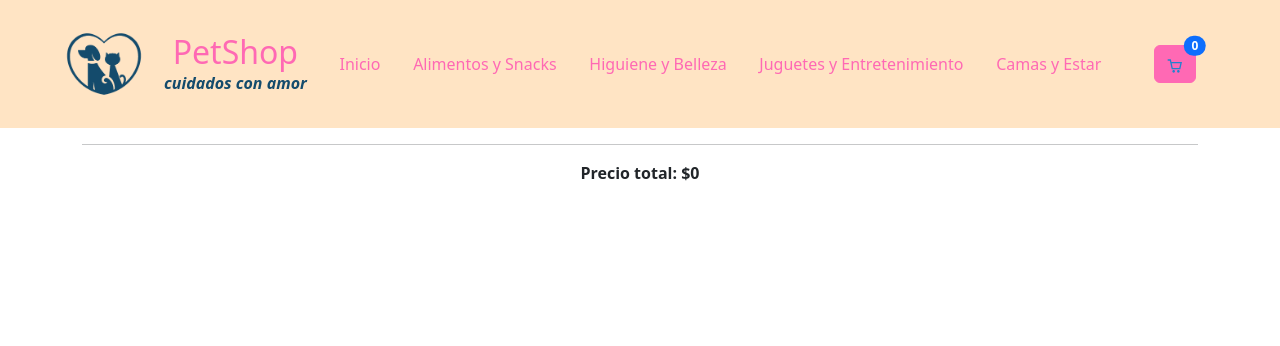
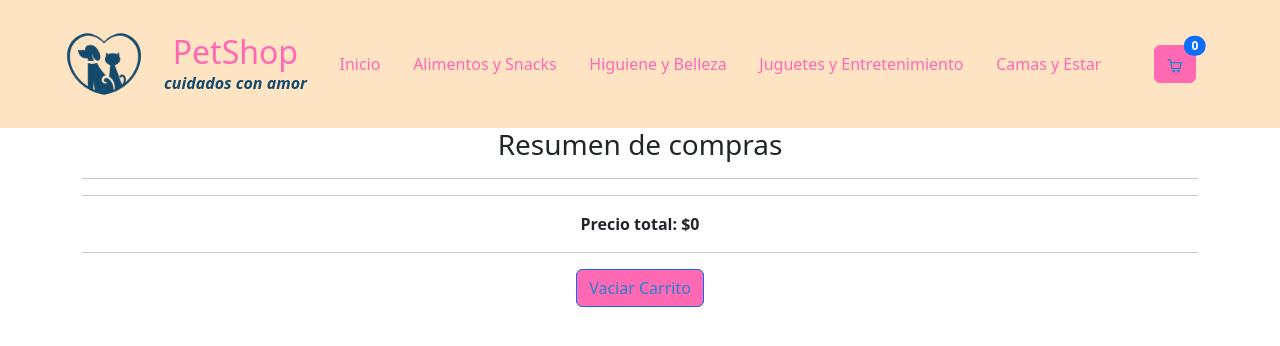
Before and after one commit to Lucy-J-Dev/pet-shop, a React (Create React App) app: page /cart in a window 1280 px wide. Shown: the top 346 px of the page. Built offline with nearby package versions, Linux system fonts and the light colour scheme.

Commit message:
Se agrego boton de vaciar carrito

```diff
--- a/src/App.js
+++ b/src/App.js
@@ -36,11 +36,14 @@ function App() {
     const removerItem = (itemId) => {
         const newCart = carrito.filter((prod) => prod.id !== itemId)
         setCarrito(newCart)
+    };
 
+    const vaciarCarrito = () =>{
+        setCarrito([])
     }
 
     return (
-        <CartContext.Provider value={{ addToCart, calcularCantidad, precioTotal, removerItem, carrito }}>
+        <CartContext.Provider value={{ addToCart, calcularCantidad, precioTotal, removerItem, carrito, vaciarCarrito}}>
             <div className="App">
                 <Router>
                     <NavBar />
--- a/src/components/CartScreen/CartScreen.jsx
+++ b/src/components/CartScreen/CartScreen.jsx
@@ -4,10 +4,13 @@ import { BsFillTrash3Fill } from "react-icons/bs";
 import { CartContext } from "../context/CartContext";
 
 export const CartScreen = () => {
-    const { carrito, precioTotal, removerItem } = useContext(CartContext);
+    const { carrito, precioTotal, removerItem, vaciarCarrito } =
+        useContext(CartContext);
 
     return (
         <div className="container">
+            <h3>Resumen de compras</h3>
+            <hr />
             {carrito.map((prod) => (
                 <>
                     <div className="listado">
@@ -25,6 +28,10 @@ export const CartScreen = () => {
             ))}
             <hr />
             <strong>Precio total: ${precioTotal()}</strong>
+            <hr />
+            <Button className="btn btn-primary" onClick={vaciarCarrito}>
+                Vaciar Carrito
+            </Button>
         </div>
     );
 };
```
